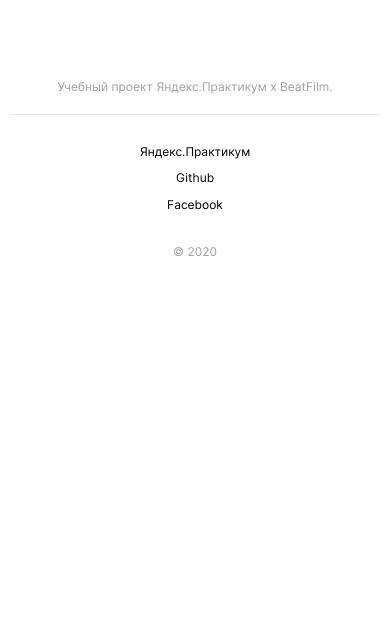
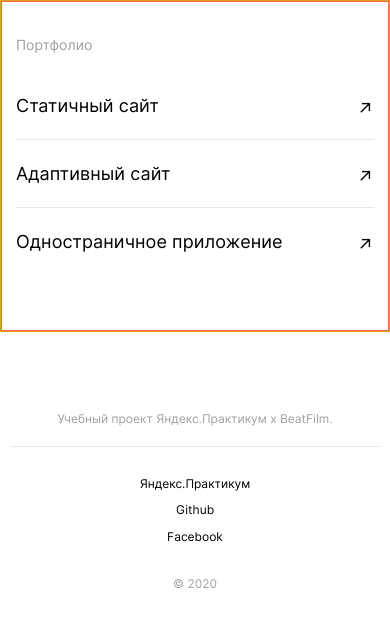
Before and after one commit to artem-chumak/movies-explorer-frontend, a React (Create React App) app: page / in a window 390 px wide. Shown: the top 626 px of the page. Built offline with nearby package versions, Linux system fonts and the light colour scheme.

Commit message:
feat(main page): add portfolio block

```diff
--- a/src/components/Footer/Footer.css
+++ b/src/components/Footer/Footer.css
@@ -48,7 +48,7 @@
   margin: 0 0 0 20px;
   color: black;
   text-decoration: none;
-  transition: .2s ease-in;
+  transition: 0.2s ease-in;
 }
 
 .footer__link:hover {
@@ -56,15 +56,11 @@
 }
 
 @media screen and (max-width: 768px) {
-
   .footer {
     padding: 0 30px;
   }
-
-
 }
 @media screen and (max-width: 480px) {
-
   .footer {
     padding: 0 10px;
     font-size: 12px;
@@ -89,6 +85,4 @@
     margin: 0 0 12px 0;
     display: inline-block;
   }
-
-
 }
--- a/src/components/Main/Main.css
+++ b/src/components/Main/Main.css
@@ -1,5 +1,5 @@
 .main {
-  background-color: peru;
   max-width: 1920px;
   margin: 0 auto;
+  border: solid 1px goldenrod;
 }
--- a/src/components/Main/Main.js
+++ b/src/components/Main/Main.js
@@ -8,14 +8,14 @@ import Portfolio from "../Portfolio/Portfolio";
 
 function Main() {
   return (
-    <div className="main">
+    <main className="main">
       <NavTab />
       <Promo />
       <AboutProject />
       <Techs />
       <AboutMe />
       <Portfolio />
-    </div>
+    </main>
   );
 }
 
--- a/src/components/Portfolio/Portfolio.css
+++ b/src/components/Portfolio/Portfolio.css
@@ -0,0 +1,108 @@
+.portfolio {
+  min-height: 475px;
+  max-width: 1280px;
+  margin: 0 auto;
+  box-sizing: border-box;
+  padding: 50px 70px;
+  border: solid 1px tomato;
+}
+
+.portfolio__title {
+  margin: 0 0 30px 0;
+  font-size: 18px;
+  line-height: 1.1;
+  color: #a0a0a0;
+  font-weight: 400;
+}
+
+.portfolio__links {
+  list-style: none;
+  padding: 0;
+  margin: 0;
+}
+
+.portfolio__link-box {
+  width: 100%;
+  border-bottom: solid 1px #e8e8e8;
+  box-sizing: border-box;
+}
+
+.portfolio__link-box:last-child {
+  border-bottom: none;
+}
+
+.portfolio__link {
+  display: flex;
+  justify-content: space-between;
+  align-items: center;
+  width: 100%;
+  min-height: 90px;
+  text-decoration: none;
+  font-size: 30px;
+  line-height: 1.38;
+  letter-spacing: calc(1em / 250);
+  color: black;
+  transition: 0.2s ease-in;
+}
+
+.portfolio__link-text {
+  margin: 0;
+  transition: 0.2s ease-in;
+}
+.portfolio__link-icon {
+  transition: 0.2s ease-in;
+  margin: 0;
+  transform: translate(0, 6px);
+}
+
+.portfolio__link-box:hover .portfolio__link-text {
+  transform: translate(8px);
+  opacity: 0.6;
+}
+
+.portfolio__link-box:hover .portfolio__link-icon {
+  opacity: 0.6;
+}
+
+@media screen and (max-width: 768px) {
+  .portfolio {
+    padding: 40px 50px;
+    min-height: 430px;
+  }
+
+  .portfolio__link {
+    min-height: 90px;
+    text-decoration: none;
+    font-size: 28px;
+    line-height: 1.48;
+  }
+}
+
+@media screen and (max-width: 600px) {
+
+  .portfolio__title {
+    font-size: 14px;
+    margin: 0 0 20px 0;
+
+  }
+
+  .portfolio {
+    padding: 35px 14px;
+    min-height: 330px;
+  }
+
+  .portfolio__link {
+    min-height: 67px;
+    text-decoration: none;
+    font-size: 18px;
+    line-height: 1.3;
+  }
+
+  .portfolio__link-icon {
+    transform: translate(0, 4px);
+  }
+
+  .portfolio__link-box:hover .portfolio__link-text {
+    transform: none;
+  }
+}
--- a/src/components/Portfolio/Portfolio.js
+++ b/src/components/Portfolio/Portfolio.js
@@ -1,8 +1,45 @@
+import "./Portfolio.css";
+
 function Portfolio() {
   return (
-    <div>
-
-    </div>
+    <section className="portfolio">
+      <h2 className="portfolio__title">Портфолио</h2>
+      <ul className="portfolio__links">
+        <li className="portfolio__link-box">
+          <a
+            className="portfolio__link"
+            href="https://github.com/artem-chumak/how-to-learn"
+            target="_blank"
+            rel="noreferrer"
+          >
+            <p className="portfolio__link-text">Статичный сайт</p>
+            <p className="portfolio__link-icon">↗</p>
+          </a>
+        </li>
+        <li className="portfolio__link-box">
+          <a
+            className="portfolio__link"
+            href="https://github.com/artem-chumak/russian-travel"
+            target="_blank"
+            rel="noreferrer"
+          >
+            <p className="portfolio__link-text">Адаптивный сайт</p>
+            <p className="portfolio__link-icon">↗</p>
+          </a>
+        </li>
+        <li className="portfolio__link-box">
+          <a
+            className="portfolio__link"
+            href="https://github.com/artem-chumak/react-mesto-api-full"
+            target="_blank"
+            rel="noreferrer"
+          >
+            <p className="portfolio__link-text">Одностраничное приложение</p>
+            <p className="portfolio__link-icon">↗</p>
+          </a>
+        </li>
+      </ul>
+    </section>
   );
 }
 
```
Also changed, not shown: src/components/Footer/Footer.js (+24 -3 lines).
